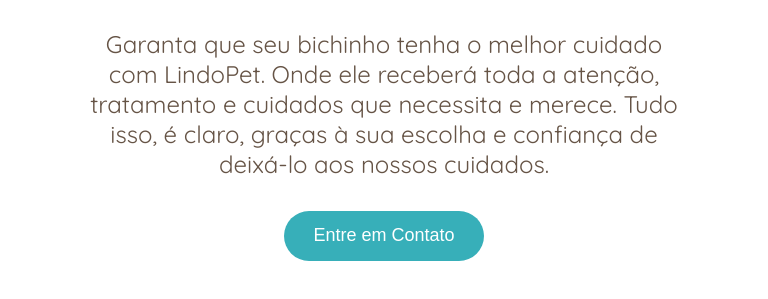
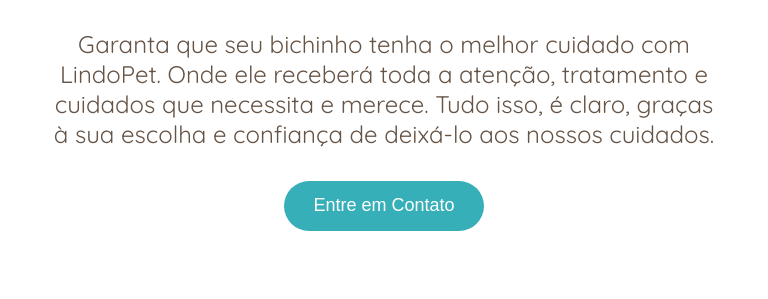
Before and after one commit to okborges/template-1-lindopet, a plain HTML site: page index.html in a window 768 px wide. Shown: the part 223-522 px from the top of the page. Drawn offline with Linux system fonts and the light colour scheme.

Commit message:
Update styles.css

```diff
--- a/styles.css
+++ b/styles.css
@@ -134,7 +134,7 @@ header{
 
 @media only screen and (min-width:415px) and (max-width: 1024px){
     .quemsomos{
-        margin: 10px 80px 0 80px;
+        margin: 10px 50px 0 50px;
        }
        .quemsomos h1{
         font-size: 50px;
```
